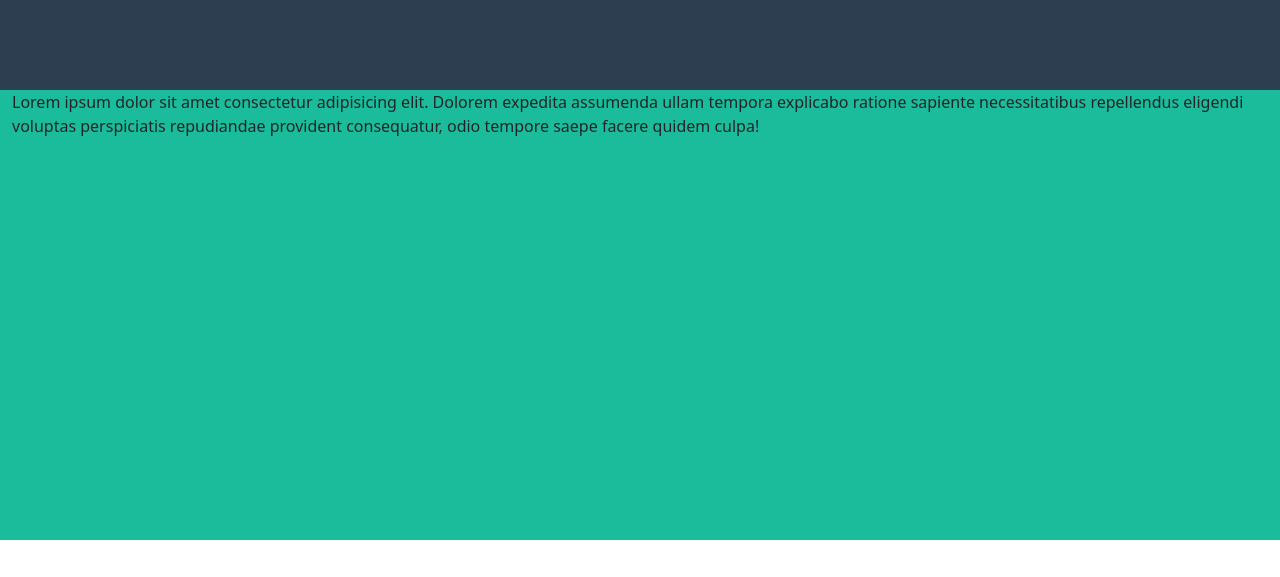
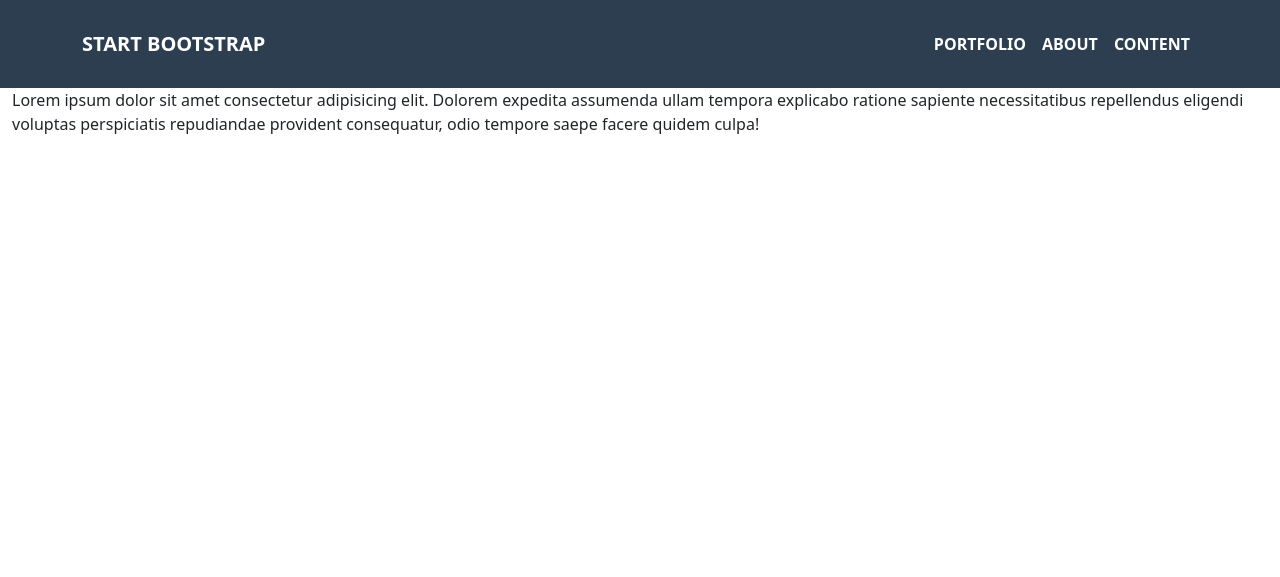
Before and after one commit to AndreaBevilacqua/html-css-bootstrap-freelancer, a plain HTML site: page index.html in a window 1280 px wide. Drawn offline with nearby package versions, Linux system fonts and the light colour scheme.

Commit message:
added header

```diff
--- a/css/style.css
+++ b/css/style.css
@@ -1,10 +1,3 @@
-header {
-    min-height: 90px;
+.bg-color-dark {
     background-color: #2C3E50;
 }
-
-.jumbotron {
-    min-height: 450px;
-    background-color: #1ABC9C;
-    margin-bottom: 40px;
-}
--- a/index.html
+++ b/index.html
@@ -12,9 +12,27 @@
 <body>
     <!-- Header -->
     <header>
-        <div class="container">
-
-        </div>
+        <nav class="navbar navbar-expand-lg bg-color-dark text-uppercase fw-bold py-4" data-bs-theme="dark">
+            <div class="container">
+              <a class="navbar-brand text-white" href="#">Start bootstrap</a>
+              <button class="navbar-toggler" type="button" data-bs-toggle="collapse" data-bs-target="#navbarNav" aria-controls="navbarNav" aria-expanded="false" aria-label="Toggle navigation">
+                <span class="navbar-toggler-icon"></span>
+              </button>
+              <div class="collapse navbar-collapse flex-grow-0" id="navbarNav">
+                <ul class="navbar-nav">
+                  <li class="nav-item">
+                    <a class="nav-link text-white" aria-current="page" href="#">portfolio</a>
+                  </li>
+                  <li class="nav-item">
+                    <a class="nav-link text-white" href="#">about</a>
+                  </li>
+                  <li class="nav-item">
+                    <a class="nav-link text-white" href="#">content</a>
+                  </li>
+                </ul>
+              </div>
+            </div>
+          </nav>
     </header>
 
     <!-- Jumbotron -->
@@ -101,6 +119,7 @@
             </div>
         </div>
     </footer>
-
+  <script src="https://cdn.jsdelivr.net/npm/@popperjs/core@2.11.6/dist/umd/popper.min.js" integrity="sha384-oBqDVmMz9ATKxIep9tiCxS/Z9fNfEXiDAYTujMAeBAsjFuCZSmKbSSUnQlmh/jp3" crossorigin="anonymous"></script>
+  <script src="https://cdn.jsdelivr.net/npm/bootstrap@5.2.3/dist/js/bootstrap.min.js" integrity="sha384-cuYeSxntonz0PPNlHhBs68uyIAVpIIOZZ5JqeqvYYIcEL727kskC66kF92t6Xl2V" crossorigin="anonymous"></script>
 </body>
 </html>
```
